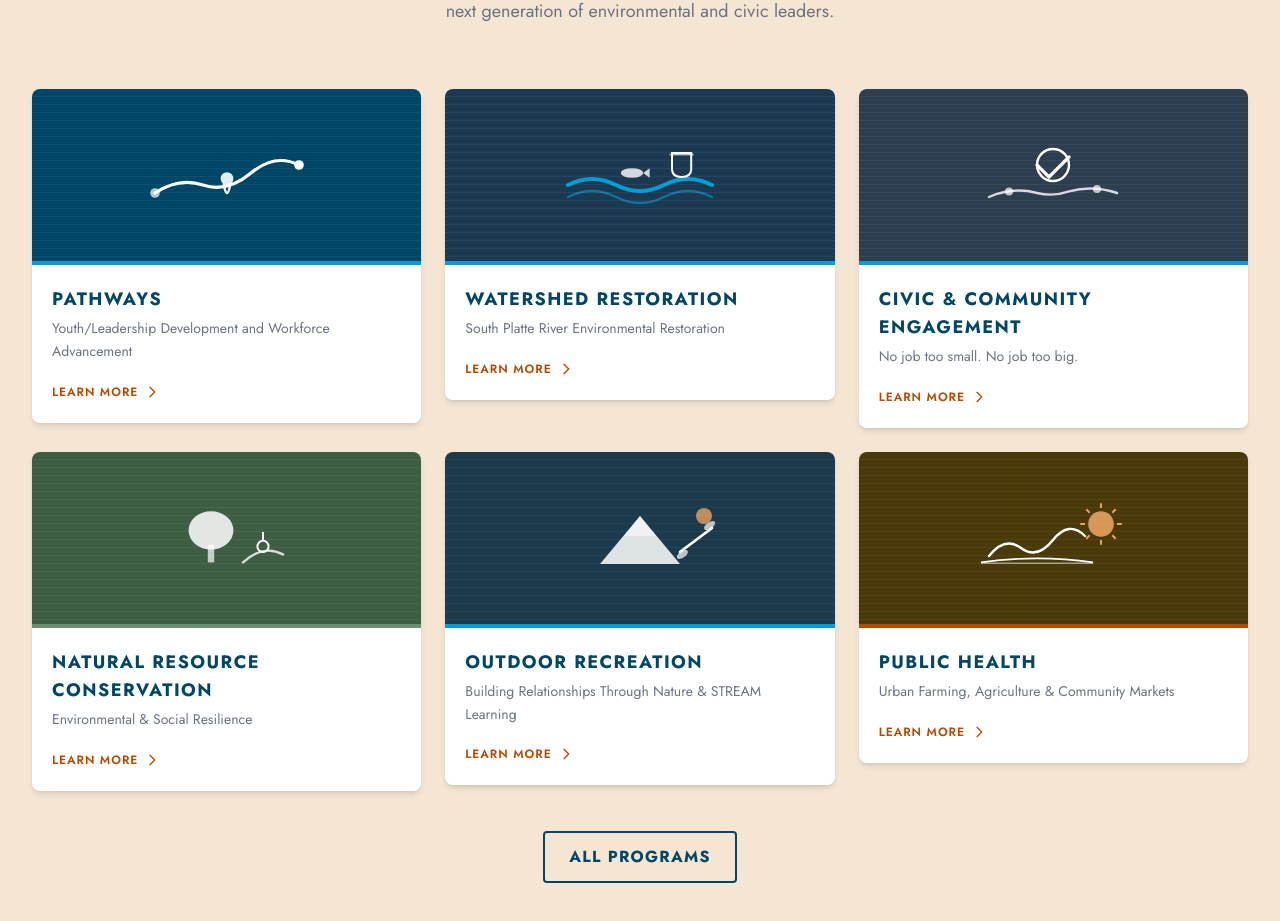
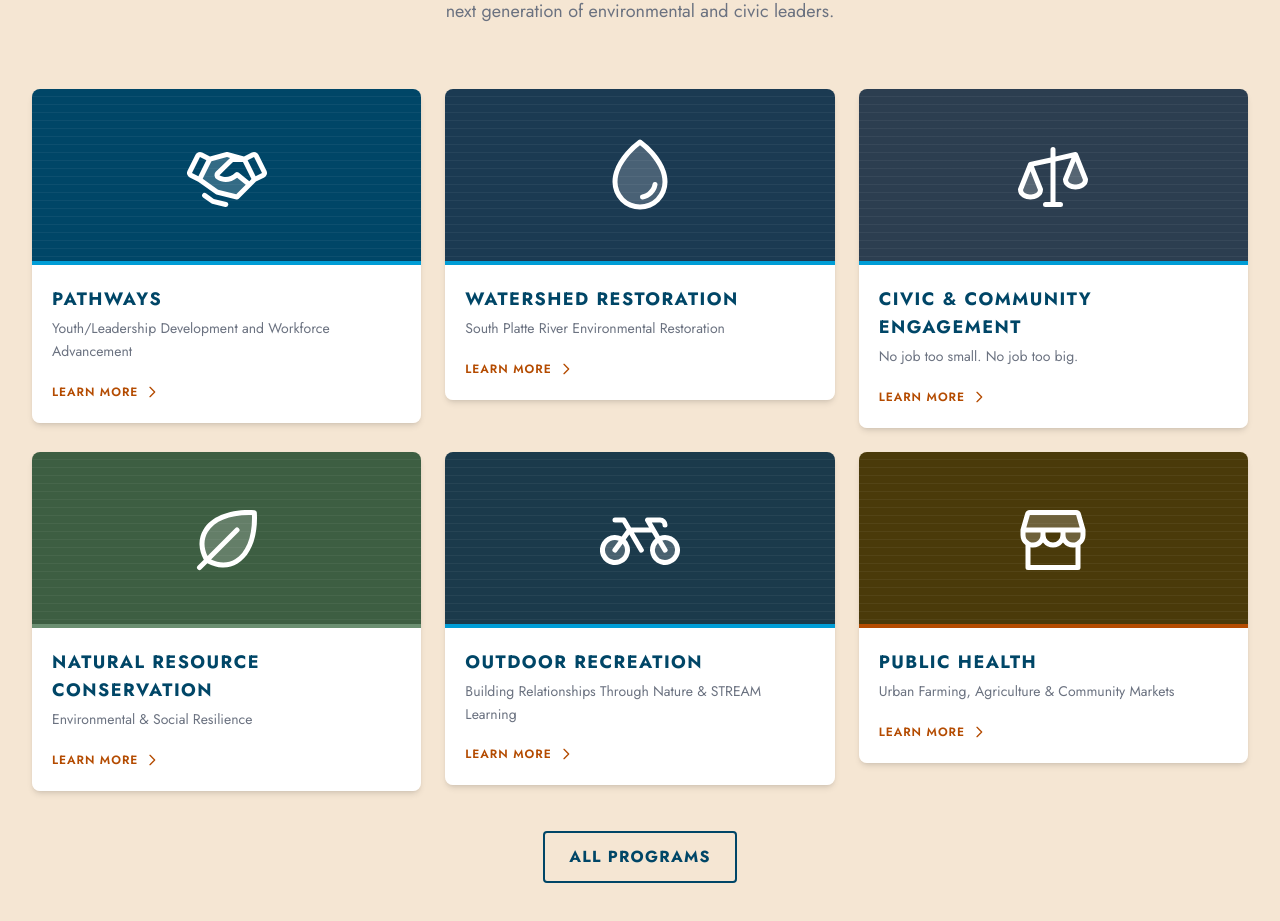
Before and after one commit to bwright77/confluence-co, a React (Vite) app: page / in a window 1280 px wide. Shown: the part 1355-2276 px from the top of the page. Built offline with nearby package versions, Linux system fonts and the light colour scheme.

Commit message:
Update what we do

```diff
--- a/package.json
+++ b/package.json
@@ -10,6 +10,7 @@
     "lint": "tsc --noEmit"
   },
   "dependencies": {
+    "@phosphor-icons/react": "^2.1.10",
     "framer-motion": "^11.18.0",
     "react": "^18.3.1",
     "react-dom": "^18.3.1",
--- a/src/components/ProgramCards.tsx
+++ b/src/components/ProgramCards.tsx
@@ -1,5 +1,13 @@
 import { Link } from 'react-router-dom'
 import { motion } from 'framer-motion'
+import {
+  Handshake,
+  Drop,
+  Scales,
+  Leaf,
+  Bicycle,
+  Storefront,
+} from '@phosphor-icons/react'
 import { useInView } from '../hooks/useInView'
 import { useReducedMotion } from '../hooks/useReducedMotion'
 
@@ -8,11 +16,9 @@ interface Program {
   href: string
   title: string
   tagline: string
-  /** WPA poster color — used as illustration background */
   color: string
   accentColor: string
-  /** Simple SVG icon path(s) that evoke the program */
-  icon: React.ReactNode
+  Icon: React.ElementType
 }
 
 const PROGRAMS: Program[] = [
@@ -23,15 +29,7 @@ const PROGRAMS: Program[] = [
     tagline: 'Youth/Leadership Development and Workforce Advancement',
     color: '#004667',
     accentColor: '#009dd6',
-    icon: (
-      <g>
-        <path d="M20,80 Q50,60 80,70 Q110,80 140,55 Q170,30 200,45" stroke="white" strokeWidth="4" fill="none" strokeLinecap="round"/>
-        <circle cx="20" cy="80" r="6" fill="white" opacity="0.7"/>
-        <circle cx="200" cy="45" r="6" fill="white"/>
-        <circle cx="110" cy="62" r="8" fill="white" opacity="0.9"/>
-        <path d="M106,70 Q110,90 114,70" stroke="white" strokeWidth="3" fill="none" strokeLinecap="round"/>
-      </g>
-    ),
+    Icon: Handshake,
   },
   {
     slug: 'watershed',
@@ -40,16 +38,7 @@ const PROGRAMS: Program[] = [
     tagline: 'South Platte River Environmental Restoration',
     color: '#1B3A52',
     accentColor: '#009dd6',
-    icon: (
-      <g>
-        <path d="M20,70 Q50,55 80,70 Q110,85 140,70 Q170,55 200,70" stroke="#009dd6" strokeWidth="5" fill="none" strokeLinecap="round"/>
-        <path d="M20,85 Q50,70 80,85 Q110,100 140,85 Q170,70 200,85" stroke="#009dd6" strokeWidth="3" fill="none" strokeLinecap="round" opacity="0.6"/>
-        <ellipse cx="100" cy="55" rx="14" ry="6" fill="white" opacity="0.8"/>
-        <path d="M114,55 L122,49 L122,61 Z" fill="white" opacity="0.8"/>
-        <path d="M150,30 L150,50 Q150,60 162,60 Q174,60 174,50 L174,30 Z" stroke="white" strokeWidth="2.5" fill="none"/>
-        <path d="M147,32 L177,32" stroke="white" strokeWidth="2" opacity="0.7"/>
-      </g>
-    ),
+    Icon: Drop,
   },
   {
     slug: 'civic',
@@ -58,15 +47,7 @@ const PROGRAMS: Program[] = [
     tagline: 'No job too small. No job too big.',
     color: '#2C3E50',
     accentColor: '#009dd6',
-    icon: (
-      <g>
-        <circle cx="110" cy="45" r="20" stroke="white" strokeWidth="3" fill="none"/>
-        <path d="M90,45 L105,60 L130,35" stroke="white" strokeWidth="4" fill="none" strokeLinecap="round" strokeLinejoin="round"/>
-        <path d="M30,85 Q60,72 90,80 Q110,85 130,78 Q160,70 190,80" stroke="white" strokeWidth="3" fill="none" strokeLinecap="round" opacity="0.8"/>
-        <circle cx="55" cy="78" r="5" fill="white" opacity="0.7"/>
-        <circle cx="165" cy="75" r="5" fill="white" opacity="0.7"/>
-      </g>
-    ),
+    Icon: Scales,
   },
   {
     slug: 'lgcp',
@@ -75,15 +56,7 @@ const PROGRAMS: Program[] = [
     tagline: 'Environmental & Social Resilience',
     color: '#3D5E42',
     accentColor: '#6B8F71',
-    icon: (
-      <g>
-        <ellipse cx="90" cy="48" rx="28" ry="24" fill="white" opacity="0.85"/>
-        <rect x="86" y="66" width="8" height="22" fill="white" opacity="0.7"/>
-        <path d="M130,88 Q155,65 180,78" stroke="white" strokeWidth="3" fill="none" strokeLinecap="round" opacity="0.8"/>
-        <circle cx="155" cy="68" r="7" stroke="white" strokeWidth="2.5" fill="none"/>
-        <line x1="155" y1="61" x2="155" y2="50" stroke="white" strokeWidth="2.5"/>
-      </g>
-    ),
+    Icon: Leaf,
   },
   {
     slug: 'recreation',
@@ -92,16 +65,7 @@ const PROGRAMS: Program[] = [
     tagline: 'Building Relationships Through Nature & STREAM Learning',
     color: '#1B3A4B',
     accentColor: '#009dd6',
-    icon: (
-      <g>
-        <polygon points="110,30 160,90 60,90" fill="white" opacity="0.85"/>
-        <polygon points="110,30 130,55 90,55" fill="white" opacity="0.5"/>
-        <line x1="160" y1="75" x2="200" y2="45" stroke="white" strokeWidth="3.5" strokeLinecap="round"/>
-        <ellipse cx="163" cy="78" rx="8" ry="4" fill="white" opacity="0.7" transform="rotate(-35,163,78)"/>
-        <ellipse cx="197" cy="42" rx="8" ry="4" fill="white" opacity="0.7" transform="rotate(-35,197,42)"/>
-        <circle cx="190" cy="30" r="10" fill="#E8A060" opacity="0.8"/>
-      </g>
-    ),
+    Icon: Bicycle,
   },
   {
     slug: 'mo-betta',
@@ -110,18 +74,7 @@ const PROGRAMS: Program[] = [
     tagline: 'Urban Farming, Agriculture & Community Markets',
     color: '#4A3A0A',
     accentColor: '#b44b00',
-    icon: (
-      <g>
-        <circle cx="170" cy="40" r="16" fill="#E8A060" opacity="0.9"/>
-        {[0,45,90,135,180,225,270,315].map((angle, i) => {
-          const rad = angle * Math.PI / 180
-          return <line key={i} x1={170 + Math.cos(rad)*20} y1={40 + Math.sin(rad)*20} x2={170 + Math.cos(rad)*26} y2={40 + Math.sin(rad)*26} stroke="#E8A060" strokeWidth="2.5" />
-        })}
-        <path d="M30,80 Q50,55 70,70 Q90,85 110,60 Q130,35 150,55" stroke="white" strokeWidth="3" fill="none" strokeLinecap="round"/>
-        <path d="M20,90 H160 V88 H20 Z" fill="white" opacity="0.5"/>
-        <path d="M20,88 Q90,78 160,88" stroke="white" strokeWidth="2" fill="none"/>
-      </g>
-    ),
+    Icon: Storefront,
   },
 ]
 
@@ -199,14 +152,12 @@ export default function ProgramCards() {
                     aria-hidden="true"
                   />
 
-                  {/* SVG icon illustration */}
-                  <svg
-                    viewBox="0 0 220 120"
-                    className="w-44 h-24 transition-transform duration-500 group-hover:scale-110"
+                  {/* Phosphor duotone icon */}
+                  <program.Icon
+                    weight="duotone"
+                    className="w-20 h-20 text-white transition-transform duration-500 group-hover:scale-110"
                     aria-hidden="true"
-                  >
-                    {program.icon}
-                  </svg>
+                  />
 
                   {/* Accent stripe at bottom of illustration */}
                   <div
```
Also changed, not shown: 1 other file (tests, documents, lock files or other folders).
